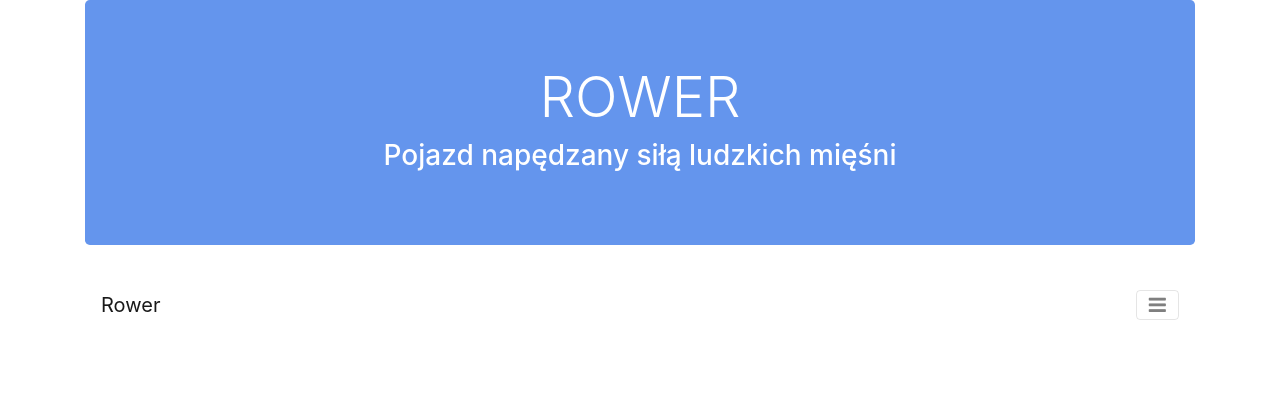
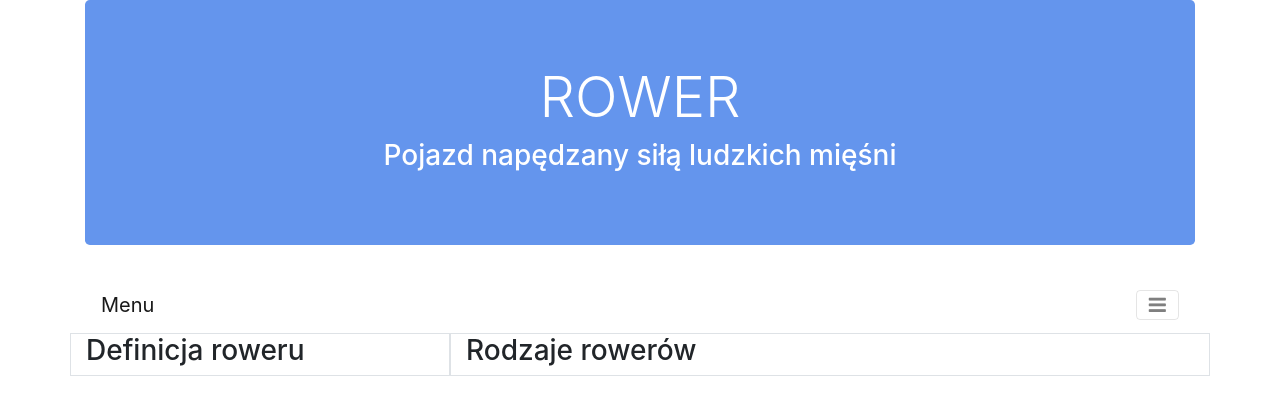
Before and after one commit to ArcusDeri/Psm-zad-1, a plain HTML site: page index.html in a window 1280 px wide. Drawn offline with nearby package versions, Linux system fonts and the light colour scheme.

Commit message:
Add required columns for layout

```diff
--- a/index.html
+++ b/index.html
@@ -16,7 +16,7 @@
         <nav class="navbar navbar-light light-blue lighten-4">
 
             <!-- Navbar brand -->
-            <a class="navbar-brand" href="#">Rower</a>
+            <a class="navbar-brand" href="#">Menu</a>
             <!-- Collapse button -->
             <button class="navbar-toggler toggler-example" type="button" data-toggle="collapse" data-target="#navbarSupportedContent1"
               aria-controls="navbarSupportedContent1" aria-expanded="false" aria-label="Toggle navigation">
@@ -43,6 +43,14 @@
             </div>
             <!-- Collapsible content -->
           </nav>
+          <div class="row">
+              <div class="col-lg-4 border">
+                  <h3>Definicja roweru</h3>
+              </div>
+              <div class="col-lg-8 border">
+                  <h3>Rodzaje rowerów</h3>
+              </div>
+          </div>
     </div><!--main container-->
     <script src="https://code.jquery.com/jquery-3.4.1.slim.min.js" integrity="sha384-J6qa4849blE2+poT4WnyKhv5vZF5SrPo0iEjwBvKU7imGFAV0wwj1yYfoRSJoZ+n" crossorigin="anonymous"></script>
     <script src="https://cdn.jsdelivr.net/npm/popper.js@1.16.0/dist/umd/popper.min.js" integrity="sha384-Q6E9RHvbIyZFJoft+2mJbHaEWldlvI9IOYy5n3zV9zzTtmI3UksdQRVvoxMfooAo" crossorigin="anonymous"></script>
```
